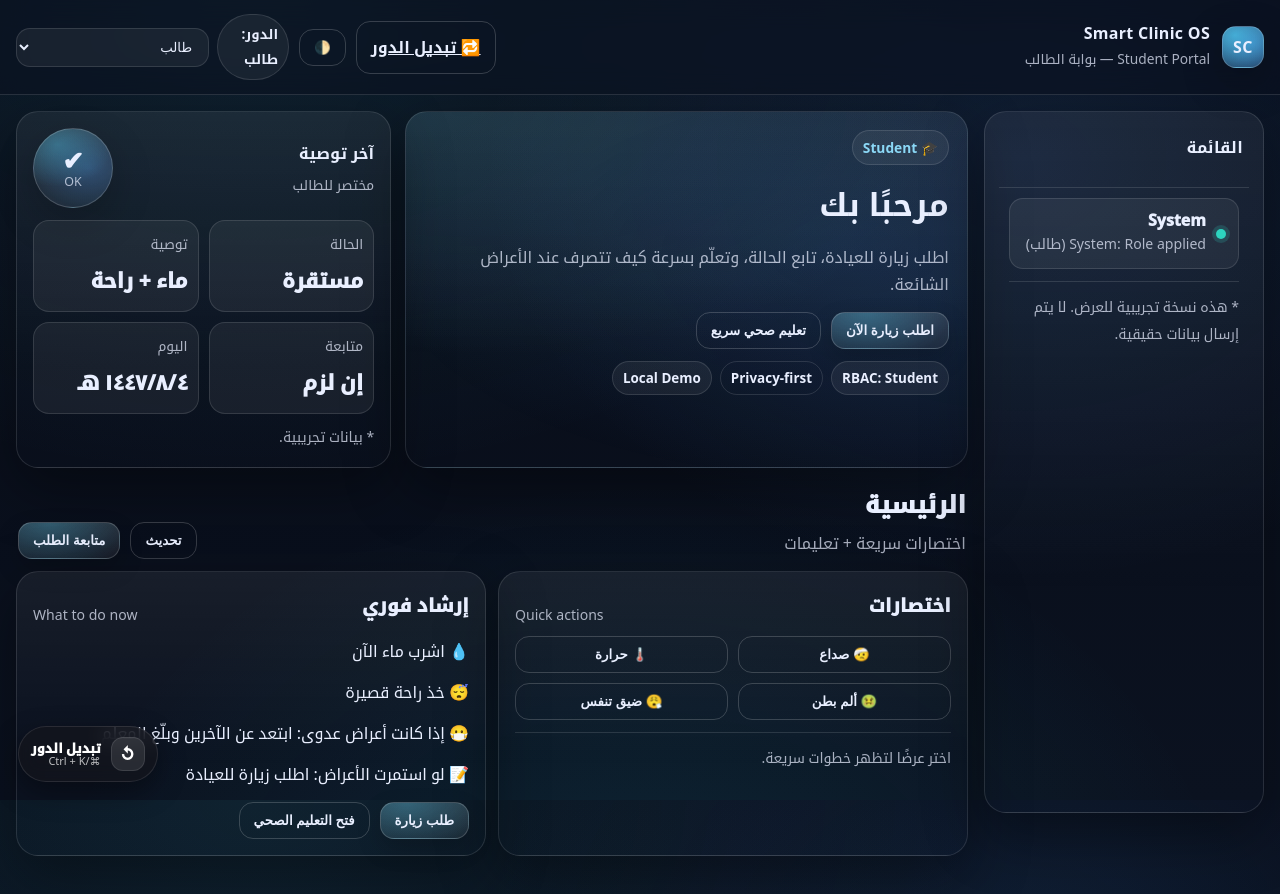
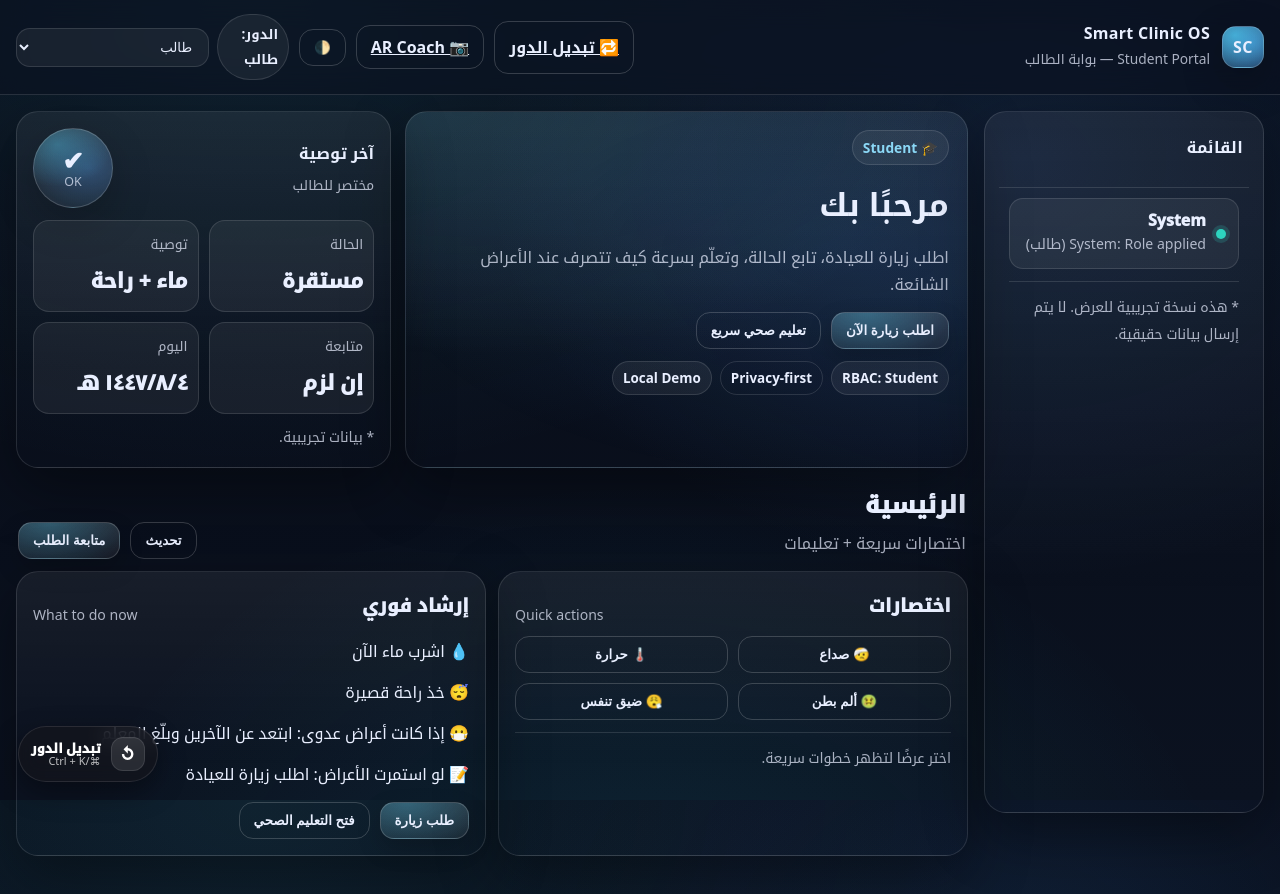
Before and after one commit to ajr201620-gif/Smart-Schoole-Clinic, a plain HTML site: page student.html in a window 1280 px wide. Drawn offline with Linux system fonts and the light colour scheme.

Commit message:
Update student.html

```diff
--- a/student.html
+++ b/student.html
@@ -21,6 +21,7 @@
 
     <div class="top-actions">
   <a class="btn ghost" href="index.html">🔁 تبديل الدور</a>
+   <a class="btn ghost" href="ar-student.html">📷 AR Coach</a>
   <button class="btn ghost" id="btnTheme">🌓</button>
 </div>
   </header>
```
